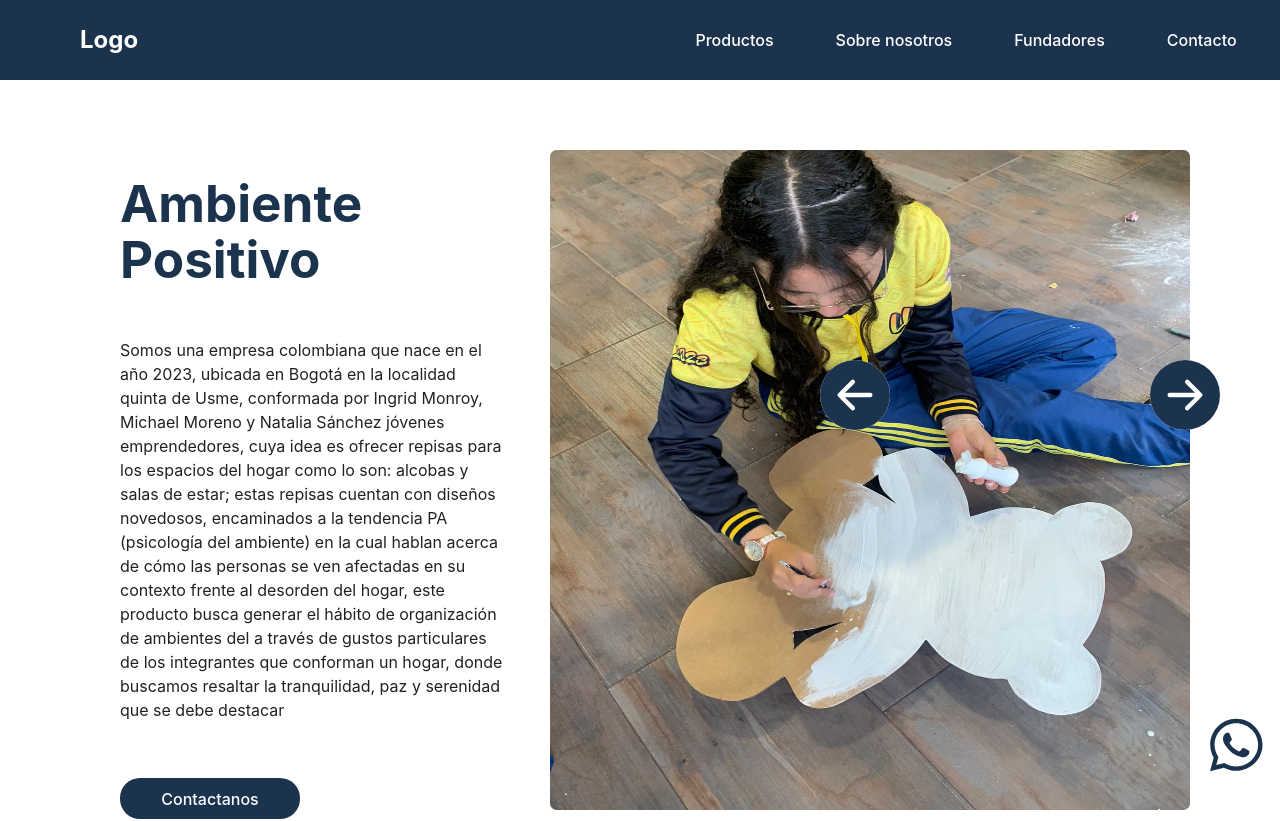
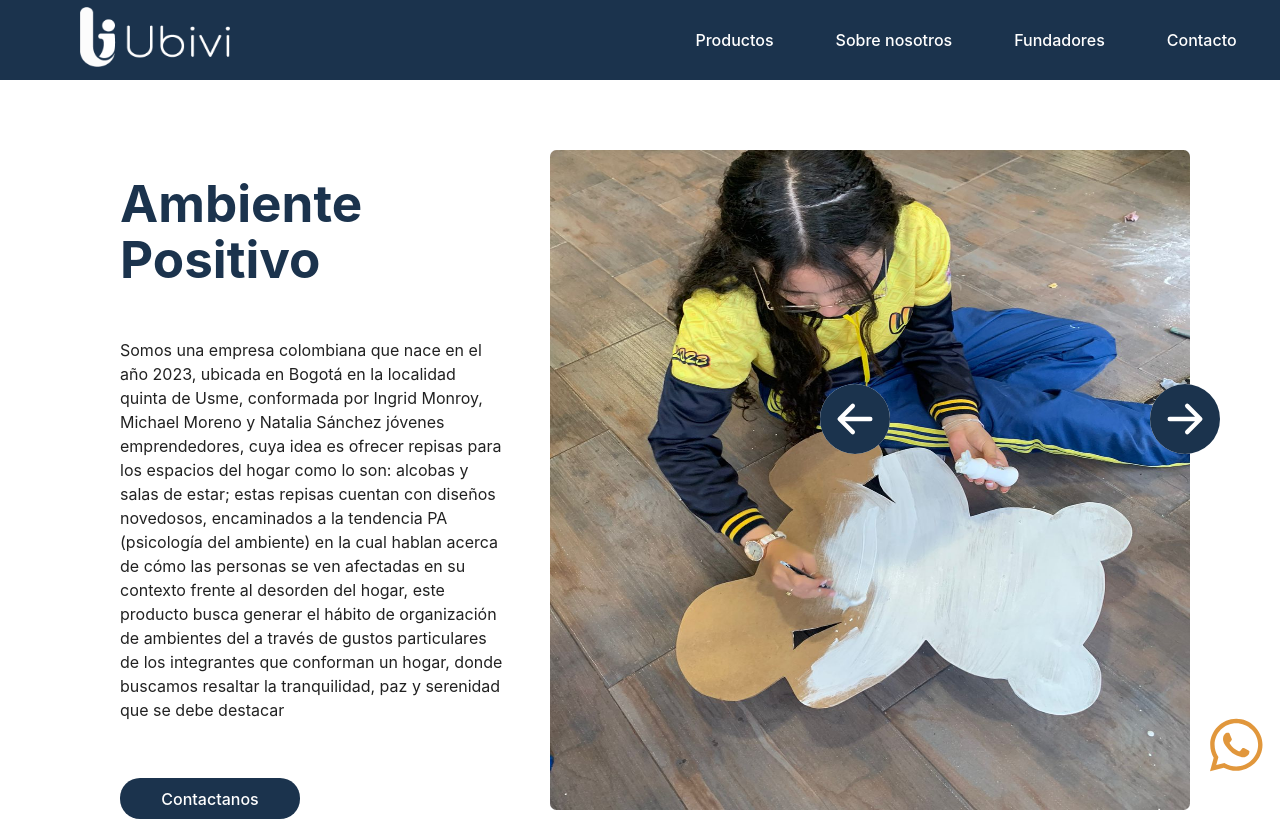
Before and after one commit to duvan29/UBIVI, a React (Vite) app: page / in a window 1280 px wide. Shown: the top 821 px of the page. Built offline with nearby package versions, Linux system fonts and the light colour scheme.

Commit message:
Estilos para computador terminado

```diff
--- a/src/components/Carucel/Carucel.module.css
+++ b/src/components/Carucel/Carucel.module.css
@@ -71,7 +71,7 @@
 
   .arrowButton {
     position: absolute;
-    top: 45%;
+    top: 48%;
     color: rgb(0, 0, 0);
     display: flex;
     justify-content: center;
--- a/src/components/Nav/NavBar.jsx
+++ b/src/components/Nav/NavBar.jsx
@@ -40,8 +40,8 @@ const NavBar = () => {
 
   return (
     <nav className={styles.navbar}>
-      <div className={styles.logo}>
-        <a to="/">Logo</a>
+      <div>
+        <img className={styles.logo} src='/public/Logo_coloreado[1].png'/>
       </div>
       <div className={styles.menu}>
         <ul>
--- a/src/components/Nav/NavBar.module.css
+++ b/src/components/Nav/NavBar.module.css
@@ -1,5 +1,3 @@
-/* NavBar.module.css */
-
 .navbar {
     display: flex;
     position: fixed;
@@ -13,11 +11,9 @@
     z-index: 1000000000;
   }
 
-  .logo a {
-    text-decoration: none;
-    color: #fff;
-    font-size: 24px;
-    font-weight: bold;
+  .logo {
+    width: 150px;
+    height: 60px;
   }
 
   .menu ul {
@@ -38,6 +34,7 @@
   .menu a {
     margin: 0 16px;
     text-decoration: none;
+
     color: #fff;
     font-size: 16px;
     padding: 5px;
@@ -48,6 +45,7 @@
     cursor: pointer;
     text-decoration: none;
     font-size: 16px;
+    text-decoration: underline 3px #fff;
   }
 
   /* Estilos para dispositivos móviles */
--- a/src/components/icons/WhatsApp.jsx
+++ b/src/components/icons/WhatsApp.jsx
@@ -10,7 +10,7 @@ function Whatsapp() {
                 Contáctanos
             </div>
             <div className={style.pestaña}></div>
-            <a href="https://api.whatsapp.com/send?phone=TUNUMERODETÉLEFONO" className={style.whatsappIcon}>
+            <a href="https://api.whatsapp.com/send?phone=3123628582" className={style.whatsappIcon}>
                 <FontAwesomeIcon icon={faWhatsapp} />
             </a>
       </div>
--- a/src/components/icons/WhatsApp.module.css
+++ b/src/components/icons/WhatsApp.module.css
@@ -9,6 +9,7 @@
   }
 
   .whatsappIcon {
+    color: #E1973C;
     font-size: 60px;
     margin-right: 8px;
     transition: color 0.3s;
@@ -16,7 +17,7 @@
 
   .contactDiv {
     position: fixed;
-    background:#313bfe;
+    background:#E1973C;
     font-size: 20px;
     color: #fff;
     padding: 8px 10px;
@@ -32,7 +33,7 @@
     position: absolute;
     height: 10px;
     width: 10px;
-    background: #313bfe;
+    background: #E1973C;
     transition: 0.4s;
     left: 50%;
     margin-top: -4px;
--- a/src/index.css
+++ b/src/index.css
@@ -23,10 +23,6 @@ a {
   color: #1B334D;
   text-decoration: inherit;
 }
-a:hover {
-  color: #000dff;
-}
-
 
 h1 {
   font-size: 3.2em;
```
Also changed, not shown: public/Logo_coloreado[1].png (added), public/Versiones-colores_1__2__pages-to-jpg-0001-removebg-preview.png (added).
